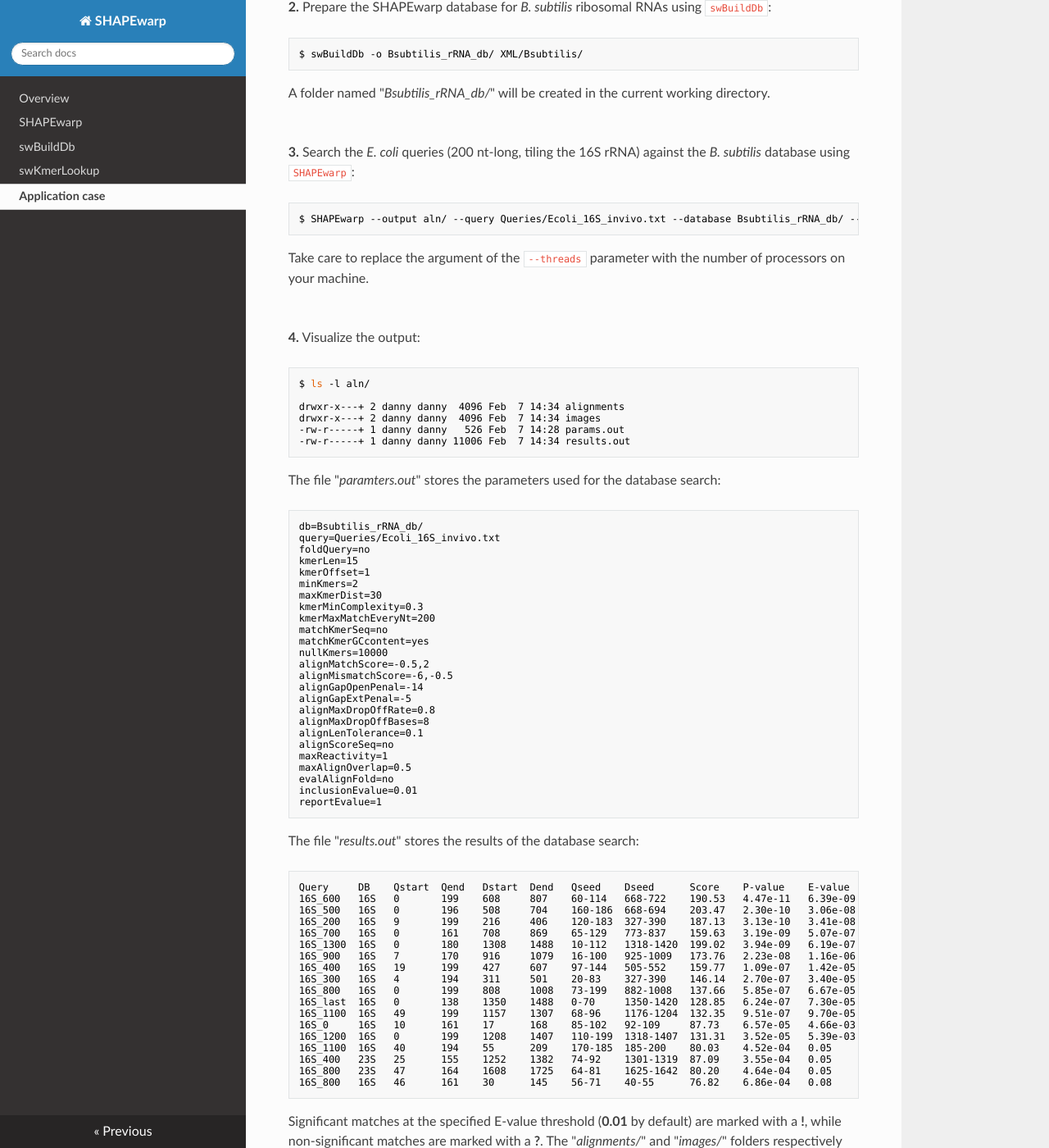
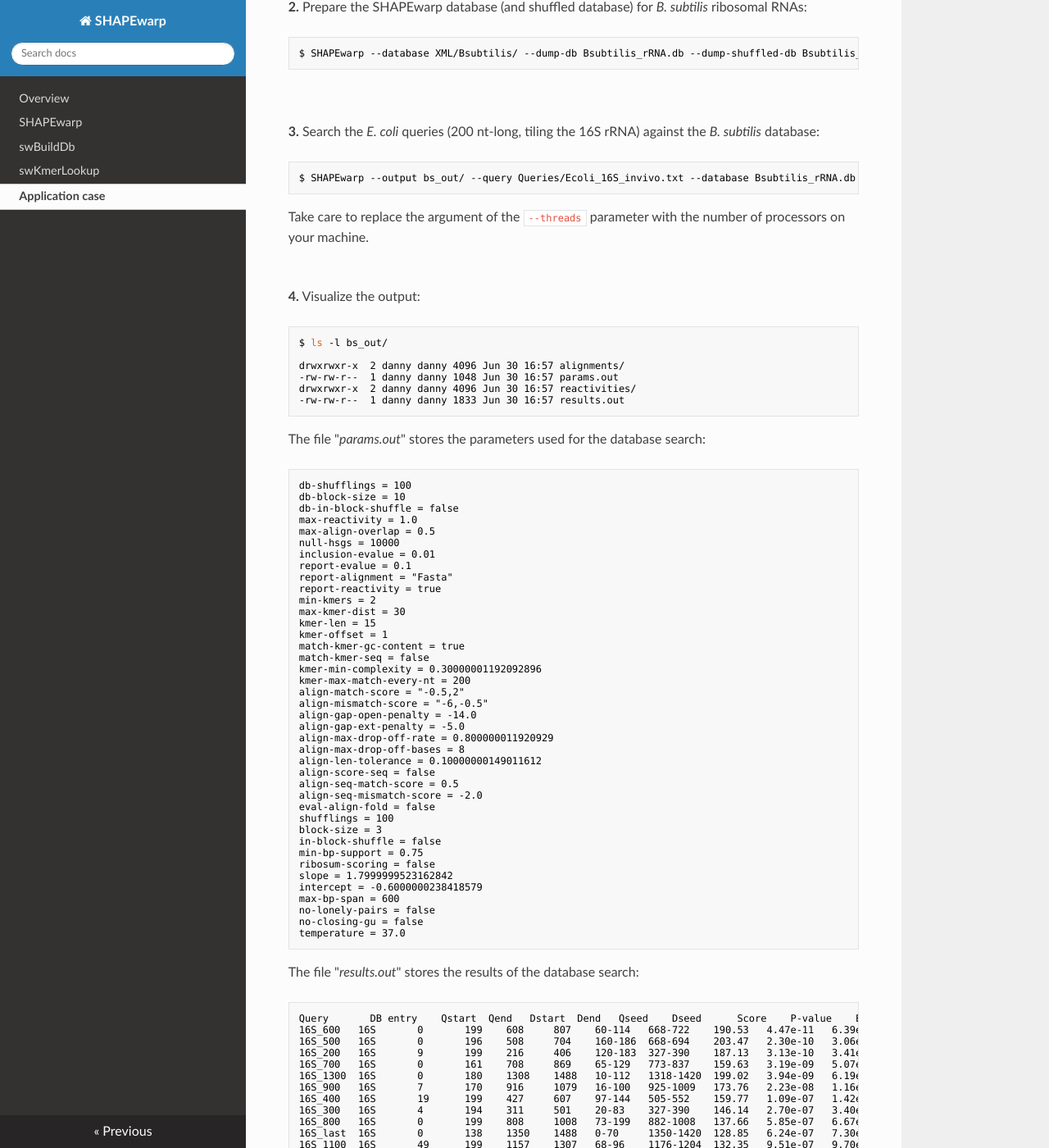
Before and after one commit to dincarnato/SHAPEwarp-docs, an MkDocs documentation site: the page built from docs/case.md, in a window 1280 px wide and 1400 px high, scrolled down 362 px. Shown: the whole window at 82% size. Built offline with MkDocs 1.6.1, drawn with Linux system fonts in a browser that asks for light colours; nearby versions of some CDN libraries; old or Windows-style settings are respelled for this version of MkDocs; some of the changed text lies outside the part shown.

Commit message:
Updated docs v2.0.0

````diff
--- a/docs/case.md
+++ b/docs/case.md
@@ -12,79 +12,97 @@ $ wget https://www.incarnatolab.com/downloads/datasets/SHAPEwarp_Morandi_2022/Qu
 $ tar -xzvf Queries.tar.gz
 ```
 <br/>
-__2.__ Prepare the SHAPEwarp database for *B. subtilis* ribosomal RNAs using ``swBuildDb``:
+__2.__ Prepare the SHAPEwarp database (and shuffled database) for *B. subtilis* ribosomal RNAs:
 
 ```bash
-$ swBuildDb -o Bsubtilis_rRNA_db/ XML/Bsubtilis/
+$ SHAPEwarp --database XML/Bsubtilis/ --dump-db Bsubtilis_rRNA.db --dump-shuffled-db Bsubtilis_rRNA.shuffled.db --db-shufflings 10
 ```
-A folder named "*Bsubtilis\_rRNA\_db/*" will be created in the current working directory.<br/><br/>
+<br/>
 
-__3.__ Search the *E. coli* queries (200 nt-long, tiling the 16S rRNA) against the *B. subtilis* database using ``SHAPEwarp``:
+__3.__ Search the *E. coli* queries (200 nt-long, tiling the 16S rRNA) against the *B. subtilis* database:
 
 ```bash
-$ SHAPEwarp --output aln/ --query Queries/Ecoli_16S_invivo.txt --database Bsubtilis_rRNA_db/ --tblOut --reportAln f --makePlot -ow --matchKmerGCcontent --threads <n>
+$ SHAPEwarp --output bs_out/ --query Queries/Ecoli_16S_invivo.txt --database Bsubtilis_rRNA.db --shuffled-db Bsubtilis_rRNA.shuffled.db --report-alignment fasta --report-reactivity --match-kmer-gc-content --threads <n>
 ```
 Take care to replace the argument of the ``--threads`` parameter with the number of processors on your machine.<br/><br/>
 
 __4.__ Visualize the output:
 
 ```bash
-$ ls -l aln/
+$ ls -l bs_out/
 
-drwxr-x---+ 2 danny danny  4096 Feb  7 14:34 alignments
-drwxr-x---+ 2 danny danny  4096 Feb  7 14:34 images
--rw-r-----+ 1 danny danny   526 Feb  7 14:28 params.out
--rw-r-----+ 1 danny danny 11006 Feb  7 14:34 results.out
+drwxrwxr-x  2 danny danny 4096 Jun 30 16:57 alignments/
+-rw-rw-r--  1 danny danny 1048 Jun 30 16:57 params.out
+drwxrwxr-x  2 danny danny 4096 Jun 30 16:57 reactivities/
+-rw-rw-r--  1 danny danny 1833 Jun 30 16:57 results.out
 ```
-The file "*paramters.out*" stores the parameters used for the database search:
+
+The file "*params.out*" stores the parameters used for the database search:
 
 ```text
-db=Bsubtilis_rRNA_db/
-query=Queries/Ecoli_16S_invivo.txt
-foldQuery=no
-kmerLen=15
-kmerOffset=1
-minKmers=2
-maxKmerDist=30
-kmerMinComplexity=0.3
-kmerMaxMatchEveryNt=200
-matchKmerSeq=no
-matchKmerGCcontent=yes
-nullKmers=10000
-alignMatchScore=-0.5,2
-alignMismatchScore=-6,-0.5
-alignGapOpenPenal=-14
-alignGapExtPenal=-5
-alignMaxDropOffRate=0.8
-alignMaxDropOffBases=8
-alignLenTolerance=0.1
-alignScoreSeq=no
-maxReactivity=1
-maxAlignOverlap=0.5
-evalAlignFold=no
-inclusionEvalue=0.01
-reportEvalue=1
+db-shufflings = 100
+db-block-size = 10
+db-in-block-shuffle = false
+max-reactivity = 1.0
+max-align-overlap = 0.5
+null-hsgs = 10000
+inclusion-evalue = 0.01
+report-evalue = 0.1
+report-alignment = "Fasta"
+report-reactivity = true
+min-kmers = 2
+max-kmer-dist = 30
+kmer-len = 15
+kmer-offset = 1
+match-kmer-gc-content = true
+match-kmer-seq = false
+kmer-min-complexity = 0.30000001192092896
+kmer-max-match-every-nt = 200
+align-match-score = "-0.5,2"
+align-mismatch-score = "-6,-0.5"
+align-gap-open-penalty = -14.0
+align-gap-ext-penalty = -5.0
+align-max-drop-off-rate = 0.800000011920929
+align-max-drop-off-bases = 8
+align-len-tolerance = 0.10000000149011612
+align-score-seq = false
+align-seq-match-score = 0.5
+align-seq-mismatch-score = -2.0
+eval-align-fold = false
+shufflings = 100
+block-size = 3
+in-block-shuffle = false
+min-bp-support = 0.75
+ribosum-scoring = false
+slope = 1.7999999523162842
+intercept = -0.6000000238418579
+max-bp-span = 600
+no-lonely-pairs = false
+no-closing-gu = false
+temperature = 37.0
 ```
+
 The file "*results.out*" stores the results of the database search:
 
+
 ```text
-Query     DB    Qstart  Qend   Dstart  Dend   Qseed    Dseed      Score    P-value    E-value
-16S_600   16S   0       199    608     807    60-114   668-722    190.53   4.47e-11   6.39e-09  !
-16S_500   16S   0       196    508     704    160-186  668-694    203.47   2.30e-10   3.06e-08  !
-16S_200   16S   9       199    216     406    120-183  327-390    187.13   3.13e-10   3.41e-08  !
-16S_700   16S   0       161    708     869    65-129   773-837    159.63   3.19e-09   5.07e-07  !
-16S_1300  16S   0       180    1308    1488   10-112   1318-1420  199.02   3.94e-09   6.19e-07  !
-16S_900   16S   7       170    916     1079   16-100   925-1009   173.76   2.23e-08   1.16e-06  !
-16S_400   16S   19      199    427     607    97-144   505-552    159.77   1.09e-07   1.42e-05  !
-16S_300   16S   4       194    311     501    20-83    327-390    146.14   2.70e-07   3.40e-05  !
-16S_800   16S   0       199    808     1008   73-199   882-1008   137.66   5.85e-07   6.67e-05  !
-16S_last  16S   0       138    1350    1488   0-70     1350-1420  128.85   6.24e-07   7.30e-05  !
-16S_1100  16S   49      199    1157    1307   68-96    1176-1204  132.35   9.51e-07   9.70e-05  !
-16S_0     16S   10      161    17      168    85-102   92-109     87.73    6.57e-05   4.66e-03  !
-16S_1200  16S   0       199    1208    1407   110-199  1318-1407  131.31   3.52e-05   5.39e-03  !
-16S_1100  16S   40      194    55      209    170-185  185-200    80.03    4.52e-04   0.05      ?
-16S_400   23S   25      155    1252    1382   74-92    1301-1319  87.09    3.55e-04   0.05      ?
-16S_800   23S   47      164    1608    1725   64-81    1625-1642  80.20    4.64e-04   0.05      ?
-16S_800   16S   46      161    30      145    56-71    40-55      76.82    6.86e-04   0.08      ?
+Query	    DB entry	Qstart  Qend   Dstart  Dend   Qseed    Dseed      Score    P-value    E-value
+16S_600   16S       0       199    608     807    60-114   668-722    190.53   4.47e-11   6.39e-09  !
+16S_500   16S       0       196    508     704    160-186  668-694    203.47   2.30e-10   3.06e-08  !
+16S_200   16S       9       199    216     406    120-183  327-390    187.13   3.13e-10   3.41e-08  !
+16S_700   16S       0       161    708     869    65-129   773-837    159.63   3.19e-09   5.07e-07  !
+16S_1300  16S       0       180    1308    1488   10-112   1318-1420  199.02   3.94e-09   6.19e-07  !
+16S_900   16S       7       170    916     1079   16-100   925-1009   173.76   2.23e-08   1.16e-06  !
+16S_400   16S       19      199    427     607    97-144   505-552    159.77   1.09e-07   1.42e-05  !
+16S_300   16S       4       194    311     501    20-83    327-390    146.14   2.70e-07   3.40e-05  !
+16S_800   16S       0       199    808     1008   73-199   882-1008   137.66   5.85e-07   6.67e-05  !
+16S_last  16S       0       138    1350    1488   0-70     1350-1420  128.85   6.24e-07   7.30e-05  !
+16S_1100  16S       49      199    1157    1307   68-96    1176-1204  132.35   9.51e-07   9.70e-05  !
+16S_0     16S       10      161    17      168    85-102   92-109     87.73    6.57e-05   4.66e-03  !
+16S_1200  16S       0       199    1208    1407   110-199  1318-1407  131.31   3.52e-05   5.39e-03  !
+16S_1100  16S       40      194    55      209    170-185  185-200    80.03    4.52e-04   0.05      ?
+16S_400   23S       25      155    1252    1382   74-92    1301-1319  87.09    3.55e-04   0.05      ?
+16S_800   23S       47      164    1608    1725   64-81    1625-1642  80.20    4.64e-04   0.05      ?
+16S_800   16S       46      161    30      145    56-71    40-55      76.82    6.86e-04   0.08      ?
 ```
-Significant matches at the specified E-value threshold (__0.01__ by default) are marked with a __!__, while non-significant matches are marked with a __?__. The "*alignments/*" and "*images/*" folders respectively contain the FASTA-formatted alignments of the matched RNA sequences and the SVG plots of the aligned SHAPE reactivity profiles.
+Significant matches at the specified E-value threshold (__0.01__ by default) are marked with a __!__, while non-significant matches are marked with a __?__. The "*alignments/*" and "*reactivities/*" folders respectively contain the FASTA-formatted alignments of the matched RNA sequences and the aligned SHAPE reactivity profiles in JSON format.
--- a/docs/swKmerLookup.md
+++ /dev/null
@@ -1,60 +0,0 @@
-The ``swKmerLookup`` module is responsible for identifying potential kmer matches in the database and for grouping them into high scoring groups (HSGs). The module takes advantage of the [__MASS algorithm__](https://www.cs.unm.edu/~mueen/FastestSimilaritySearch.html) for fast similarity search<br/><br/>
-
-# Usage
-To list the required parameters, simply type:
-
-```bash
-$ swKmerLookup --help
-```
-
-Parameter         | Type | Description
-----------------: | :--: |:------------
-__-o__ *or* __--output__ | string | Output file (in Perl's [Storable](https://perldoc.perl.org/Storable) format) to store the identified HSGs (Default: __hsg.sto__)
-__--debug__ | | Identified HSGs are printed to screen
-__--db__ | string | Path to a database folder generated with ``swBuildDb``
-__--query__ | string | A comma-separated list of reactivities of the query
-__--seq__ | string | Nucleotide sequence of the query
-__--threads__ | int | Number of processors to use (Default: __1__)
-__--maxReactivity__ | float | Maximum value to which reactivities will be capped (Default: __1__)
-__--kmerLen__ | int | Length (in nt) of the kmers (Default: __15__)
-__--minKmers__ | int | Minimum number of kmers required to form a High Scoring Group (HSG; Default: __2__)
-__--maxKmerDist__ | int | Maximum distance between two kmers to be merged in a HSG (Default: __30__)
-__--matchKmerSeq__ | | The sequence of a query kmer and the corresponding database match must differ no more than ``--maxKmerSeqDist``
-__--kmerMaxSeqDist__ | float | Maximum allowed sequence distance to retain a kmer match (requires ``--matchKmerSeq``; Default: __0__)<br/>__Note:__ when >= 1, this is interpreted as the absolute number of bases that are allowed to differ between the kmer and the matching region. When < 1, this is interpreted as a fraction of the kmer's length
-__--matchKmerGCcontent__ | | The sequence of a query kmer and the corresponding database match must have GC% contents differing no more than ``--kmerMaxGCdiff``
-__--kmerMaxGCdiff__ | float | Maximum allowed GC% difference to retain a kmer match (requires ``--matchKmerGCcontent``)<br/>__Note:__ the default value is automatically determined based on the chosen kmer length
-__--kmerOffset__ | int | Sliding offset for extracting candidate kmers from the query (Default: __1__)
-__--kmerMinComplexity__ | float | Minimum complexity (measured as Gini coefficient) of candidate kmers (Default: __0.3__)
-__--kmerMaxMatchEveryNt__ | int | A kmer is allowed to match a database entry on average every this many nt (Default: __200__)
-
-<br/>
-## Output
-The output generated by the module is an array of HSGs identified for the given query/database entry pair. The output file is generated in Perl's [Storable](https://perldoc.perl.org/Storable) format, to enable rapid processing by ``SHAPEwarp``. When the ``--debug`` parameter is specified, the content of the array is also printed to screen:
-<br/>
-
-```text
-{ dbId => 16S, db => [185,205], query => [0,20] }
-{ dbId => 16S, db => [495,511], query => [0,16] }
-{ dbId => 16S, db => [1006,1022], query => [0,16] }
-{ dbId => 16S, db => [447,463], query => [1,17] }
-{ dbId => 16S, db => [172,189], query => [2,19] }
-{ dbId => 16S, db => [252,268], query => [4,20] }
-{ dbId => 16S, db => [589,606], query => [6,23] }
-{ dbId => 16S, db => [1174,1222], query => [6,54] }
-{ dbId => 16S, db => [539,555], query => [7,23] }
-{ dbId => 16S, db => [1486,1502], query => [7,23] }
-{ dbId => 16S, db => [1013,1035], query => [9,31] }
-{ dbId => 16S, db => [1236,1253], query => [9,26] }
-{ dbId => 16S, db => [741,758], query => [12,29] }
-{ dbId => 16S, db => [431,447], query => [13,29] }
-{ dbId => 16S, db => [146,177], query => [14,45] }
-{ dbId => 16S, db => [368,385], query => [14,31] }
-```
-<br/>
-where:<br/>
-
-Field  | Description
------: | :----------
-__dbId__ | Database entry ID
-__db__ | Start-end position of the HSG in the database entry
-__query__ | Start-end position of the HSG in the query
--- a/mkdocs.yml
+++ b/mkdocs.yml
@@ -4,6 +4,10 @@ theme:
     highlightjs: true
     hljs_languages:
         - yaml
+build:
+    os: ubuntu-22.04
+    tools:
+        python: "3.11"
 pages:
     - 'Overview': 'index.md'
     - 'SHAPEwarp': 'SHAPEwarp.md'
--- a/docs/requirements.txt
+++ b/requirements.txt
@@ -1,2 +1,4 @@
 # docs/requirements.txt
 mkdocs==1.0.4
+jinja2==3.0.0
+Markdown<3.2
````
Also changed, not shown: .readthedocs.yaml (added, +13 -0 lines), docs/SHAPEwarp.md (+98 -88 lines), docs/index.md (+22 -34 lines), docs/swBuildDb.md (deleted, +0 -32 lines).
